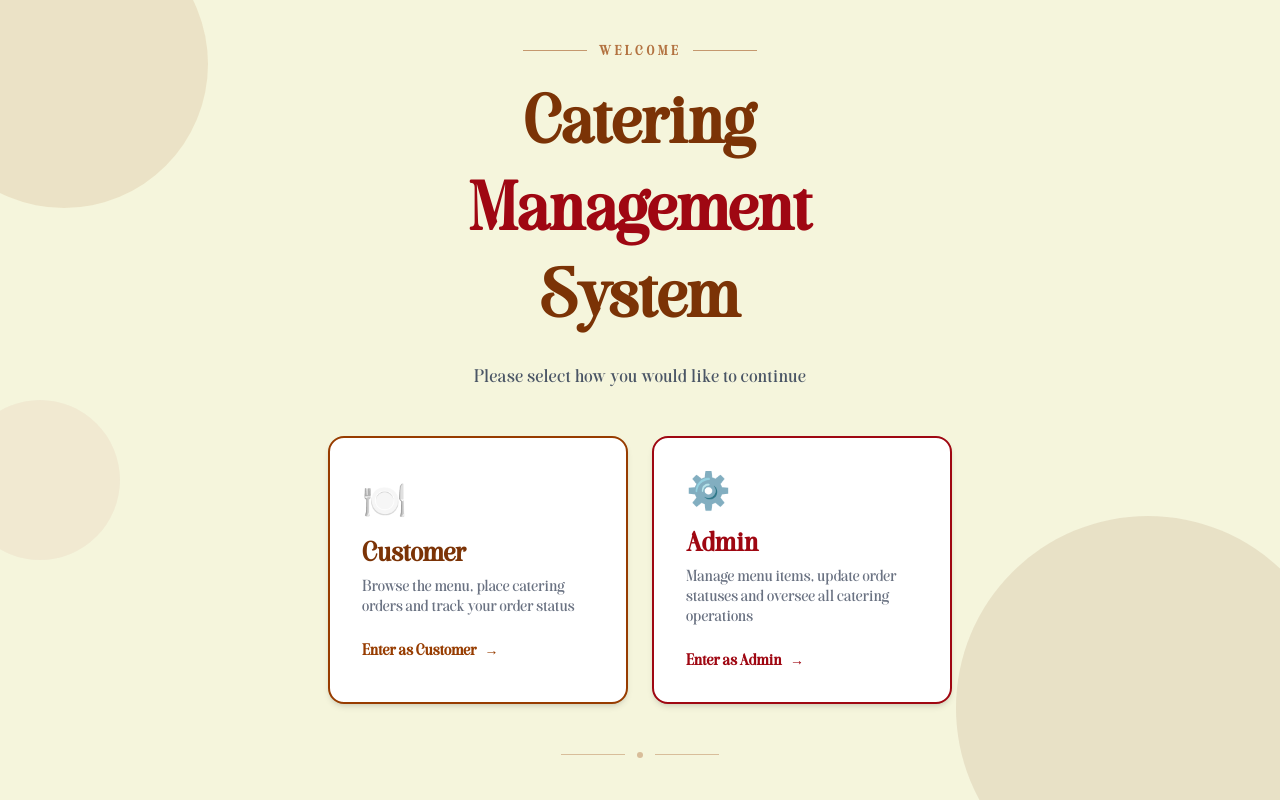
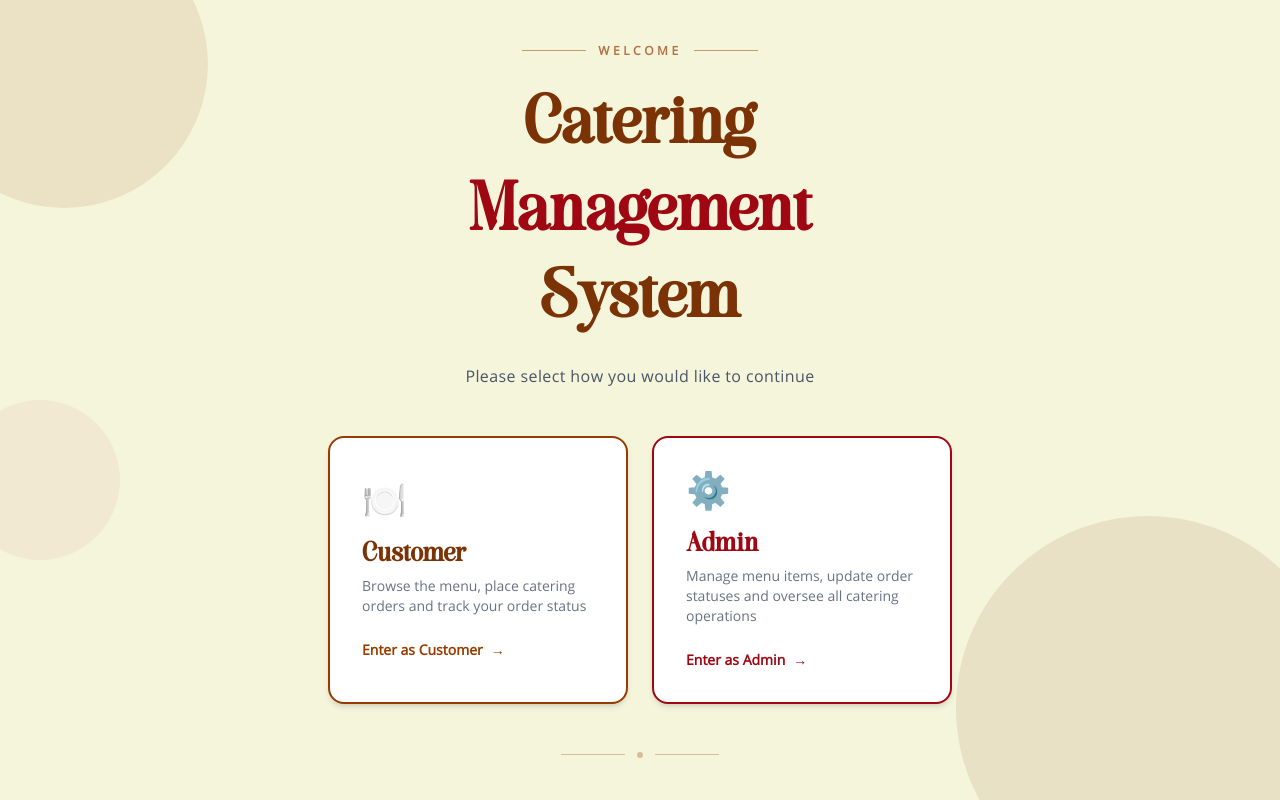
Before and after one commit to AdeenaZaib/tiramisu, a Next.js app in the folder frontend/: page / in a window 1280 px wide. Built offline with nearby package versions, Linux system fonts and the light colour scheme.

Commit message:
font changes

```diff
--- a/frontend/app/globals.css
+++ b/frontend/app/globals.css
@@ -1,6 +1,5 @@
 @import "tailwindcss";
 
-/* Custom Font */
 @font-face {
   font-family: "SherlyKitchen";
   src: url("/fonts/Sherly-Kitchen.ttf") format("truetype");
@@ -8,13 +7,22 @@
   font-style: normal;
 }
 
-/* Apply font globally */
+@font-face {
+  font-family: "OpenSans";
+  src: url("/fonts/open-sans.regular.ttf") format("truetype");
+  font-weight: normal;
+  font-style: normal;
+}
+
 body {
-    font-family: "SherlyKitchen", sans-serif !important;
+  font-family: "OpenSans", sans-serif;
   background-color: #f5f5dc;
   color: #2c2c2c;
 }
 
+h1, h2, h3, h4, h5, h6 {
+  font-family: "SherlyKitchen", sans-serif;
+}
 /* Root Colors */
 :root {
   --background: #ffffff;
```
Also changed, not shown: frontend/public/fonts/open-sans.regular.ttf (added).
